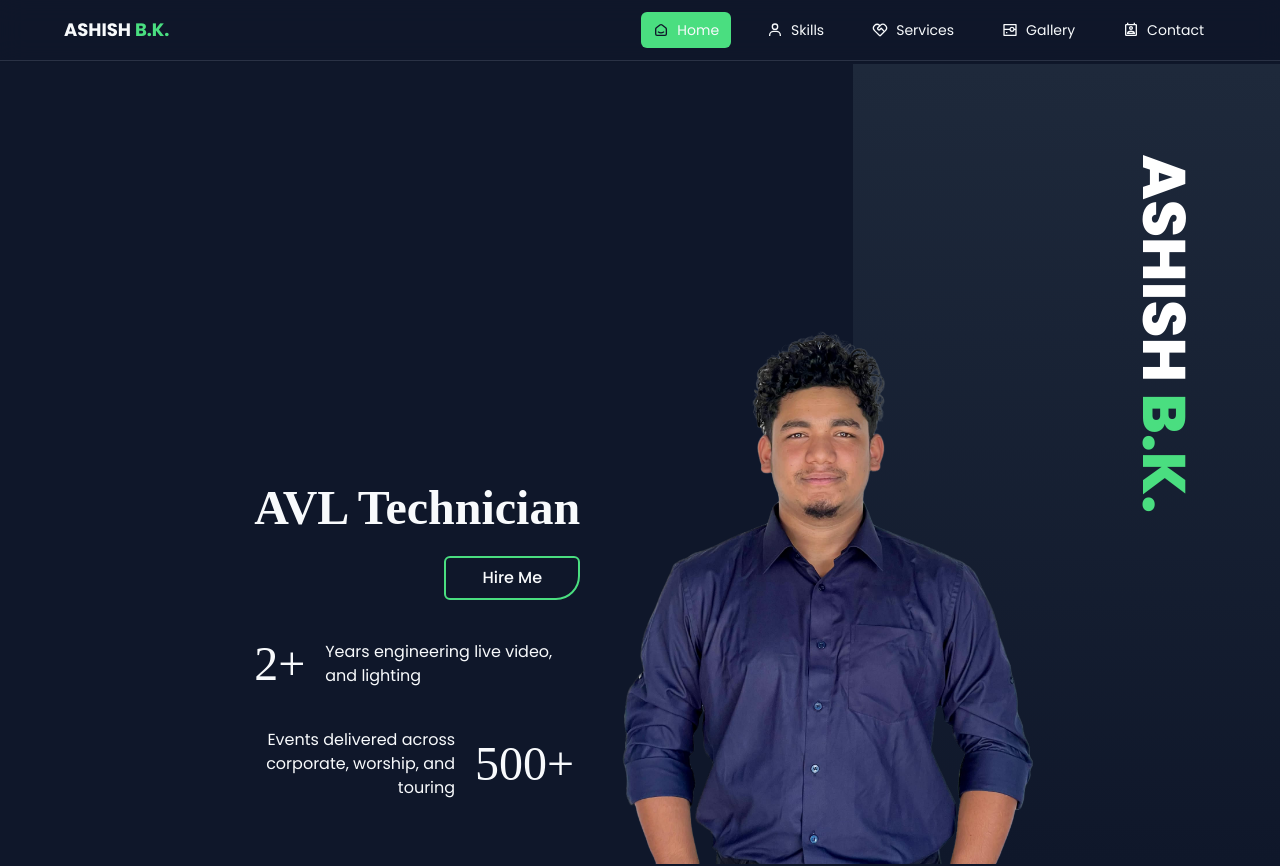
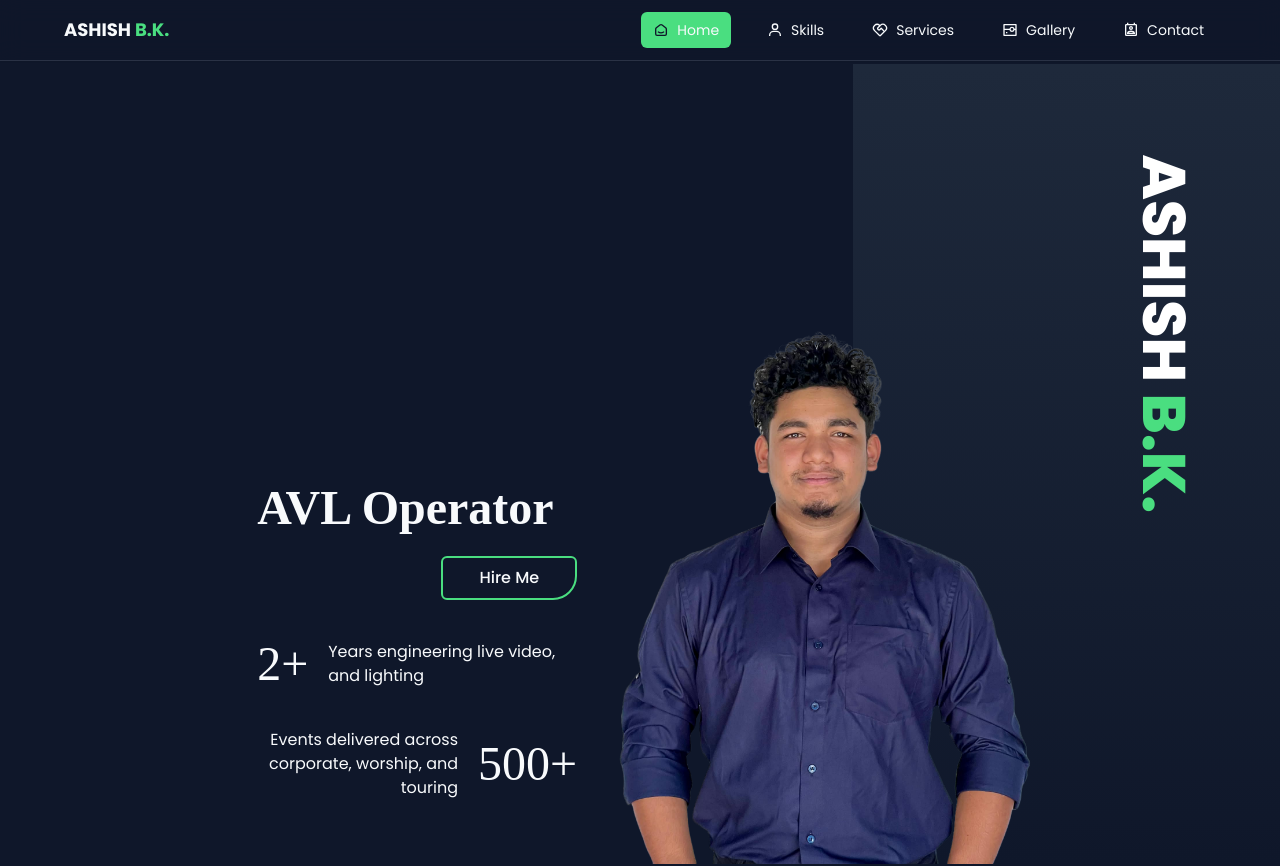
Before and after one commit to SushantBaniya/Ashish_Portfolio, a React (Vite) app in the folder react_portfolio_2/: page / in a window 1280 px wide. Shown: the top 866 px of the page. Built offline with nearby package versions, Linux system fonts and the light colour scheme; a web font is replaced by a local one.

Commit message:
fix: update title from "AVL Technician" to "AVL Operator" in content and CV

```diff
--- a/react_portfolio_2/src/Content.js
+++ b/react_portfolio_2/src/Content.js
@@ -60,7 +60,7 @@ export const content = {
     },
   ],
   hero: {
-    title: "AVL Technician",
+    title: "AVL Operator",
     firstName: "ASHISH",
     LastName: "B.K.",
     btnText: "Hire Me",
--- a/react_portfolio_2/src/utils/downloadCV.js
+++ b/react_portfolio_2/src/utils/downloadCV.js
@@ -1,6 +1,6 @@
 export function downloadCV() {
     const cvText = [
-        "AVL Technician CV",
+        "AVL Operator CV",
         "Name: Ashish B.K.",
         "Role: • Video • Lighting Technician",
         "Summary: Reliable AVL tech with 8+ years delivering FOH/Monitors, IMAG, lighting cues, RF coordination, and Dante routing.",
```
